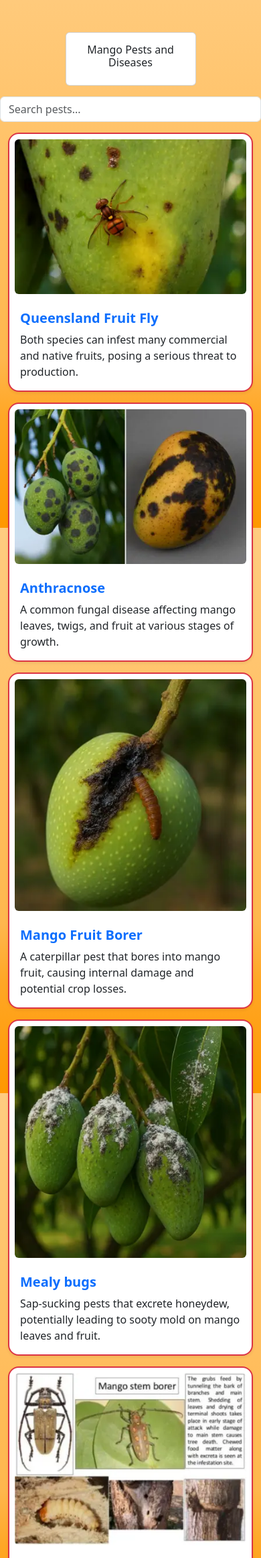
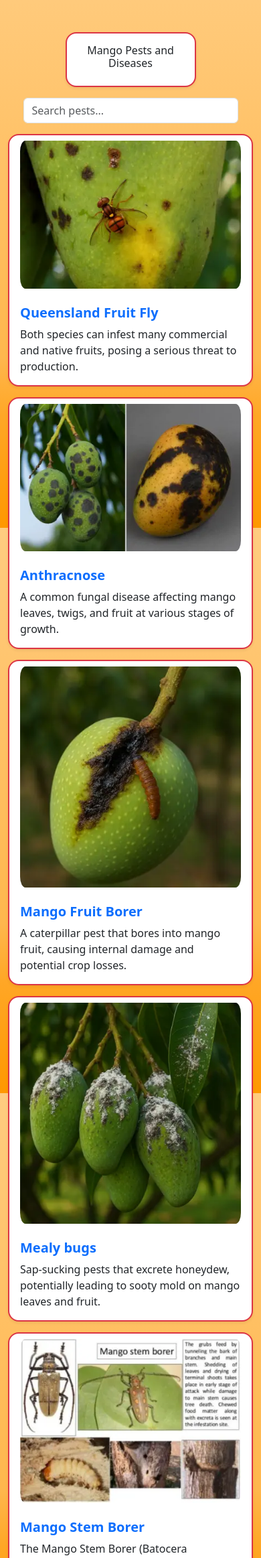
Before and after one commit to HoustonMichaelVaughn/HIT237, a Django app: page /pestlist/ in a window 390 px wide. Shown: the part 56-2382 px from the top of the page at 67% size. Run offline with Django 5.2, Linux system fonts and the light colour scheme; some libraries are stand-ins or nearby versions.

Commit message:
-Added consistent themeing throughout the webpage -Ensured search bar displays properly on mobile

```diff
--- a/mango_pests/templates/mango_pests/about.html
+++ b/mango_pests/templates/mango_pests/about.html
@@ -17,7 +17,7 @@ two card placements, except for the last card placement. This method avoids a ro
   {%block content%}
   <div class="container">
     <div class="row justify-content-center mb-2">
-      <div class="card mb-2 w-50">
+      <div class="card mb-2 w-50 shadow-sm border-danger border-2 rounded-4">
         <div class="card-body text-center">
           <h6 class="card-title">Meet the team!</h6>
         </div>
@@ -29,7 +29,7 @@ two card placements, except for the last card placement. This method avoids a ro
     <div class="row justify-content-center mb-2">
       {%for card in aboutcards%}
       <div class="col-md-4 mb-2">
-        <div class="card">
+        <div class="card shadow-sm border-danger border-2 rounded-4">
           <div class="card-body">
             <h6 class="card-title">{{card.membername}}</h6>
             <p class="card-text">{{card.aboutmember}}</p>
--- a/mango_pests/templates/mango_pests/base.html
+++ b/mango_pests/templates/mango_pests/base.html
@@ -29,7 +29,7 @@ https://getbootstrap.com/docs/5.0/components/navbar/
 <body>
   <nav class="navbar navbar-expand-lg navbar-light bg-light mb-5">
     <div class="container-fluid">
-      <a class="navbar-brand" href="#">BioMangoes</a>
+      <a class="navbar-brand" href="{%url 'home' %}">BioMangoes</a>
       <button class="navbar-toggler" type="button" data-bs-toggle="collapse" data-bs-target="#navbarSupportedContent"
         aria-controls="navbarSupportedContent" aria-expanded="false" aria-label="Toggle navigation">
         <span class="navbar-toggler-icon"></span>
--- a/mango_pests/templates/mango_pests/project_detail.html
+++ b/mango_pests/templates/mango_pests/project_detail.html
@@ -23,12 +23,12 @@ Otherwise a standard level can be passed inside the dictionary.
 
     <div class="row justify-content-center my-4">
         <div class="col-md-8">
-            <div class="card shadow-sm">
-                <div class="col-md-3 mx-auto text-center mt-3">
+            <div class="card shadow-sm border-danger border-2 rounded-4">
+                <div class="col-md-6 mx-auto text-center mt-3">
                     <img src="{% static 'images/pests/'|add:pestdetails.urlslug|add:'/'|add:pestdetails.urlslug|add:'-400w.webp' %}"
                         srcset="{{ pestdetails.urlslug|repsrcset|safe }}"
                         sizes="(max-width: 768px) 100vw, (max-width: 1200px) 50vw, 33vw" alt="{{ card.cardtitle }}"
-                        class="img-fluid rounded">
+                        class="img-fluid rounded-4 px-2">
                 </div>
                 <div class="card-body">
                     <p id="summary-text" class="card-text">
--- a/mango_pests/templates/mango_pests/project_list.html
+++ b/mango_pests/templates/mango_pests/project_list.html
@@ -14,7 +14,7 @@ Everytime I write a <div> a part of my soul dies.
     {%block content%}
     <div class="container">
         <div class="row justify-content-center mb-2">
-            <div class="card mb-2 w-50">
+            <div class="card mb-2 w-50 shadow-sm border-danger border-2 rounded-4">
                 <div class="card-body text-center">
                     <h6 class="card-title">Mango Pests and Diseases</h6>
                 </div>
@@ -24,7 +24,7 @@ Everytime I write a <div> a part of my soul dies.
 
     <form method="get" class="mb-3">
         <div class="row justify-content-center">
-            <div class="col-md-4">
+            <div class="col-10 col-sm-8 col-md-4">
                 <input type="text" name="search" class="form-control" placeholder="Search pests..."
                     value="{{ search }}">
             </div>
@@ -41,7 +41,7 @@ Everytime I write a <div> a part of my soul dies.
                             <img src="{% static 'images/pests/'|add:card.urlslug|add:'/'|add:card.urlslug|add:'-400w.webp' %}"
                                 srcset="{{ card.urlslug|repsrcset|safe }}"
                                 sizes="(max-width: 768px) 100vw, (max-width: 1200px) 50vw, 33vw"
-                                alt="{{ card.cardtitle }}" class="img-fluid rounded">
+                                alt="{{ card.cardtitle }}" class="img-fluid rounded-4 px-2">
                         </div>
                         <div class="col-md-9">
                             <div class="card-body">
--- a/mango_pests/templates/mango_pests/references.html
+++ b/mango_pests/templates/mango_pests/references.html
@@ -9,7 +9,7 @@
 <div class="container">
     <div class="row justify-content-center mb-4">
         <div class="col-md-8">
-            <div class="card shadow">
+            <div class="card shadow-sm border-danger border-2 rounded-4">
                 <div class="card-body">
                     <h4 class="card-title text-center mb-4">References</h4>
                     <ul class="list-group list-group-flush">
```
